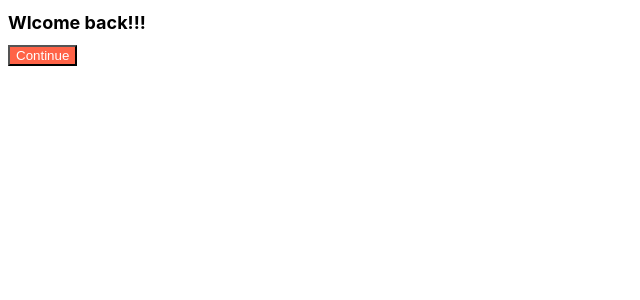
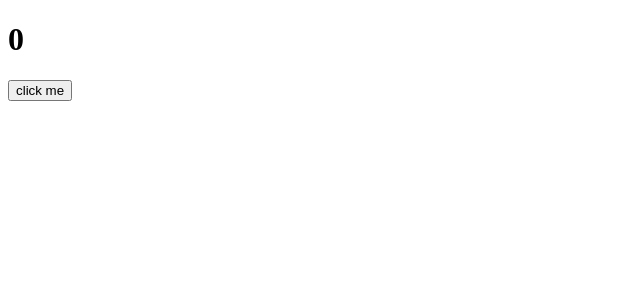
Before and after one commit to TwotheMoon/ReactJs_Basic, a React (Create React App) app in the folder react-for-beginners/: page / in a window 1280 px wide. Shown: the top 300 px of the page, without its empty margins (0-640 px from the left). Built offline with nearby package versions, Linux system fonts and the light colour scheme.

Commit message:
useEffect
- 최초 랜더시 1회만 실행 할 코드 지정
첫번째 인자는 1번만 실행할 코드(함수)
두번째 인자로는 [] 배열 들어감

```diff
--- a/react-for-beginners/src/App.js
+++ b/react-for-beginners/src/App.js
@@ -1,11 +1,18 @@
 import Button from "./Button";
 import styles from "./App.module.css";
+import { useState, useEffect } from "react";
 
 function App() {
+  const [counter, setValue] = useState(0);
+  const onClick = () => setValue((prev) => prev + 1);
+  console.log("i run all the time");
+  useEffect(() => {
+    console.log("CALL THE API...");
+  }, []);
   return (
     <div>
-      <h1 className={styles.title}>Wlcome back!!!</h1>
-      <Button text={"Continue"} />
+      <h1>{counter}</h1>
+      <button onClick={onClick}>click me</button>
     </div>
   );
 }
```
Also changed, not shown: 1 other file (tests, documents, lock files or other folders).
